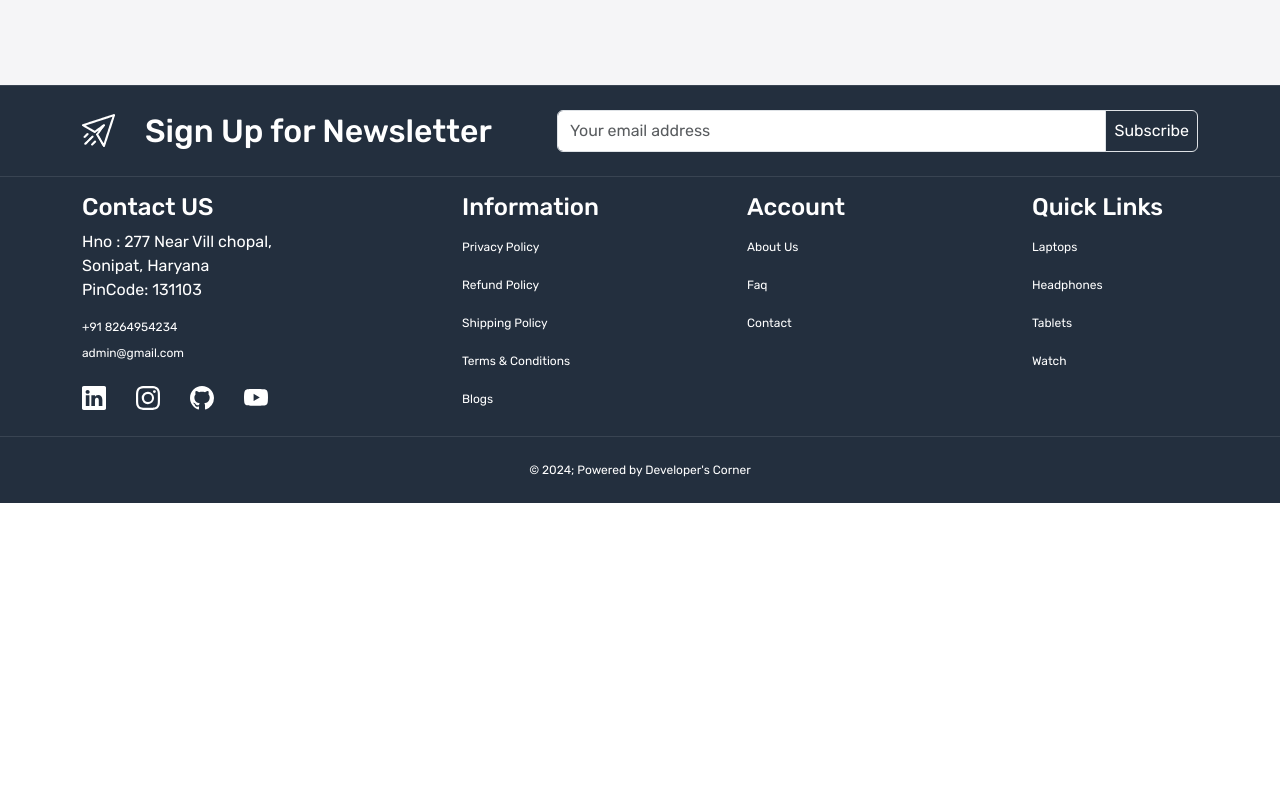
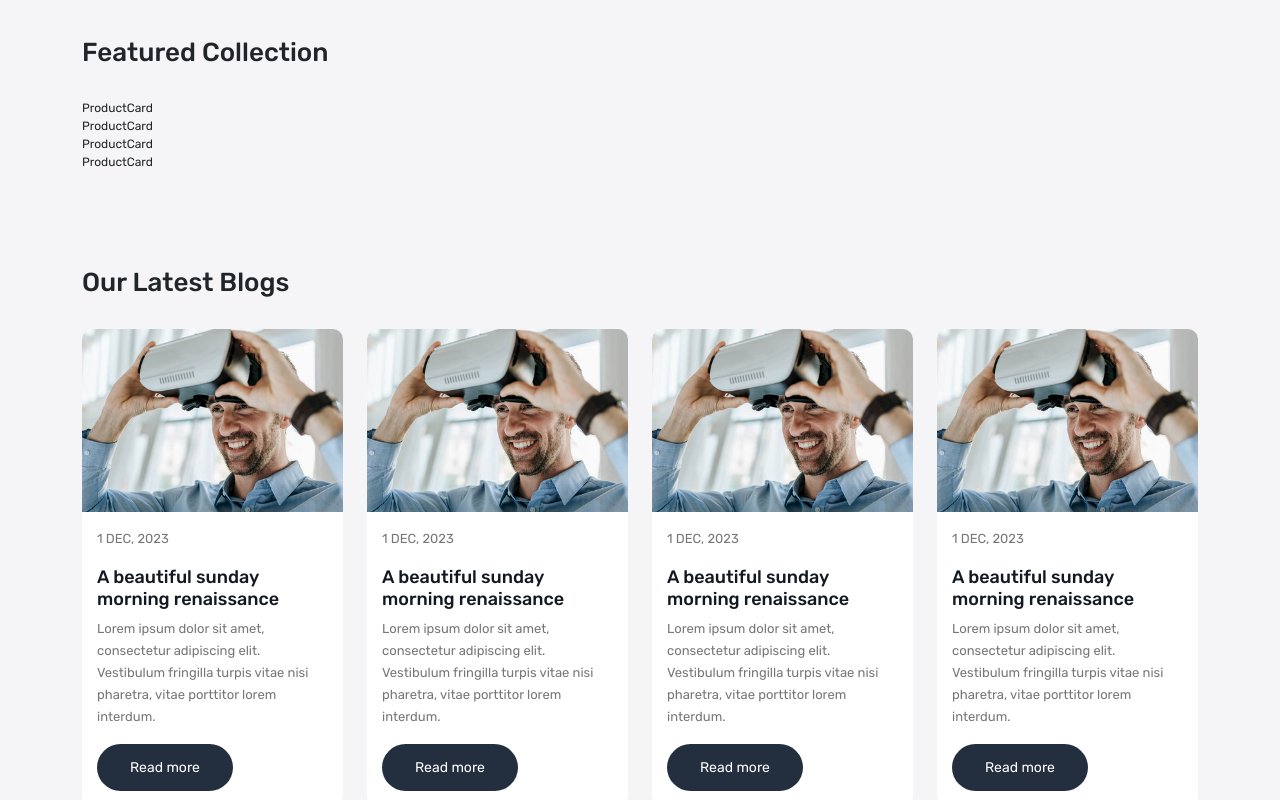
Before and after one commit to nxhawk/mern-ecommerce, a React (Create React App) app in the folder frontend/: page / in a window 1280 px wide. Shown: the part 1480-2280 px from the top of the page. Before the commit the page ends 1983 px from the top, so only its background shows below. Built offline with nearby package versions, Linux system fonts and the light colour scheme.

Commit message:
add blog card

```diff
--- a/frontend/src/App.css
+++ b/frontend/src/App.css
@@ -12,6 +12,13 @@
   --color-bf4800: #bf4800;
   --color-f5f5f7: #f5f5f7;
   --color-ededed: #ededed;
+  --color-777777: #777777;
+}
+.section-heading{
+  font-size: 26px;
+  line-height: 32px;
+  font-weight: 500;
+  margin-bottom: 30px;
 }
 .card-wrapper{
   background-color: white;
@@ -239,4 +246,35 @@ footer .input-group-text{
 
 
 /* Blog part */
+.blog-card{
+  background-color: white;
+  border-radius: 10px;
+}
+
+.blog-card img{
+  border-top-left-radius: 10px;
+  border-top-right-radius: 10px;
+}
+
+.blog-content{
+  padding: 15px;
+}
+.blog-content .date{
+  font-size: 13px;
+  line-height: 24px;
+  letter-spacing: 0;
+  text-transform: uppercase;
+  font-weight: 400;
+  padding: 0;
+  color: var(--color-777777);
+}
+.blog-content h5{
+  font-size: 18px;
+  color: var(--color-131921);
+}
+.blog-content p.desc{
+  font-size: 13px;
+  line-height: 22px;
+  color: var(--color-777777);
+}
 /* Blog part end */
--- a/frontend/src/components/BlogCard.js
+++ b/frontend/src/components/BlogCard.js
@@ -1,9 +1,20 @@
 import React from 'react'
+import { Link } from 'react-router-dom'
 
 const BlogCard = () => {
   return (
     <div className='col-3'>
-      <div className='blog-card'></div>
+      <div className='blog-card'>
+        <div className='card-images'>
+          <img src='images/blog-1.jpg' alt='blog' className='img-fluid' />
+        </div>
+        <div className='blog-content'>
+          <p className='date'>1 Dec, 2023</p>
+          <h5 className='title'>A beautiful sunday morning renaissance</h5>
+          <p className='desc'>Lorem ipsum dolor sit amet, consectetur adipiscing elit. Vestibulum fringilla turpis vitae nisi pharetra, vitae porttitor lorem interdum.</p>
+          <Link className='button' to='/'>Read more</Link>
+        </div>
+      </div>
     </div>
   )
 }
--- /dev/null
+++ b/frontend/src/components/ProductCard.js
@@ -0,0 +1,9 @@
+import React from 'react'
+
+const ProductCard = () => {
+  return (
+    <div>ProductCard</div>
+  )
+}
+
+export default ProductCard
--- a/frontend/src/pages/Home.js
+++ b/frontend/src/pages/Home.js
@@ -2,6 +2,7 @@ import React from 'react'
 import { Link } from 'react-router-dom'
 import Marquee from 'react-fast-marquee'
 import BlogCard from '../components/BlogCard'
+import ProductCard from '../components/ProductCard'
 
 const Home = () => {
   return (
@@ -211,6 +212,25 @@ const Home = () => {
       <section className='blog-wrapper py-5 home-wrapper-2'>
         <div className='container-xl'>
           <div className='row'>
+            <div className='col-12'>
+              <h3 className='section-heading'>Featured Collection</h3>
+            </div>
+            <ProductCard />
+            <ProductCard />
+            <ProductCard />
+            <ProductCard />
+          </div>
+        </div>
+      </section>
+      <section className='blog-wrapper py-5 home-wrapper-2'>
+        <div className='container-xl'>
+          <div className='row'>
+            <div className='col-12'>
+              <h3 className='section-heading'>Our Latest Blogs</h3>
+            </div>
+            <BlogCard />
+            <BlogCard />
+            <BlogCard />
             <BlogCard />
           </div>
         </div>
```
